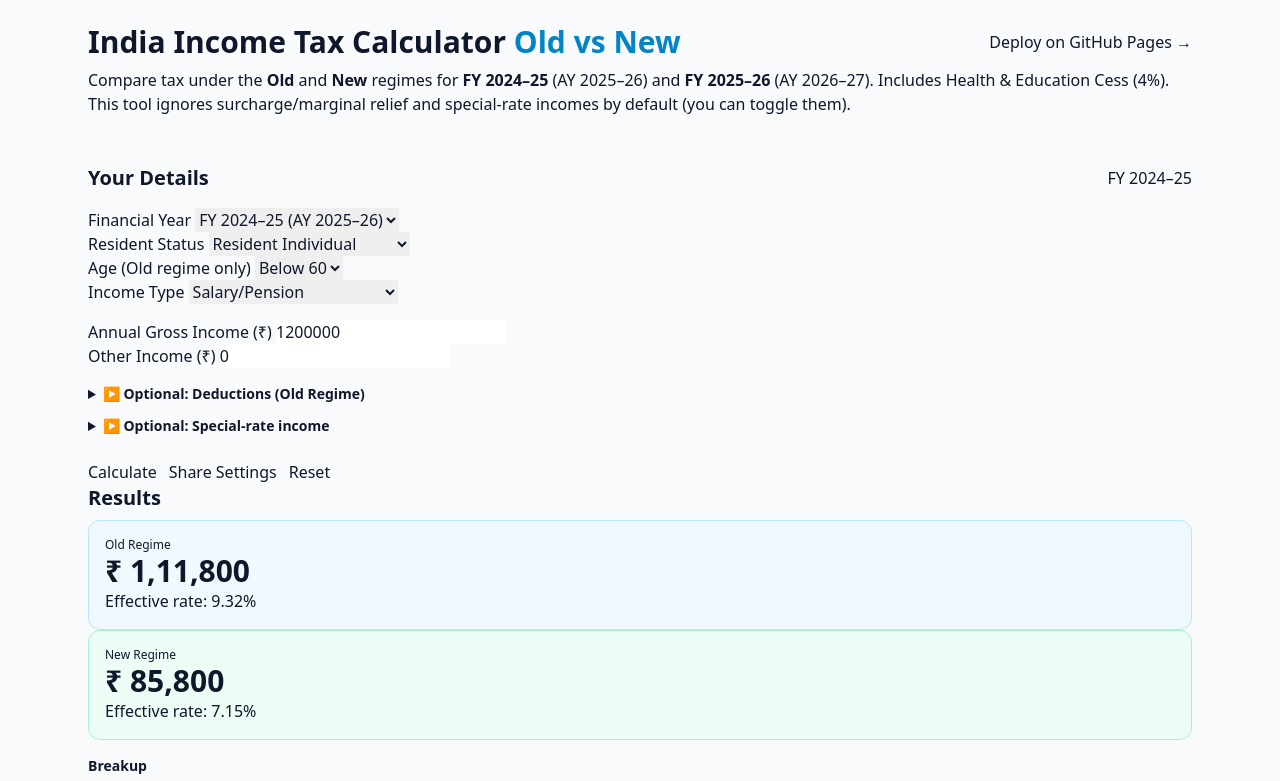
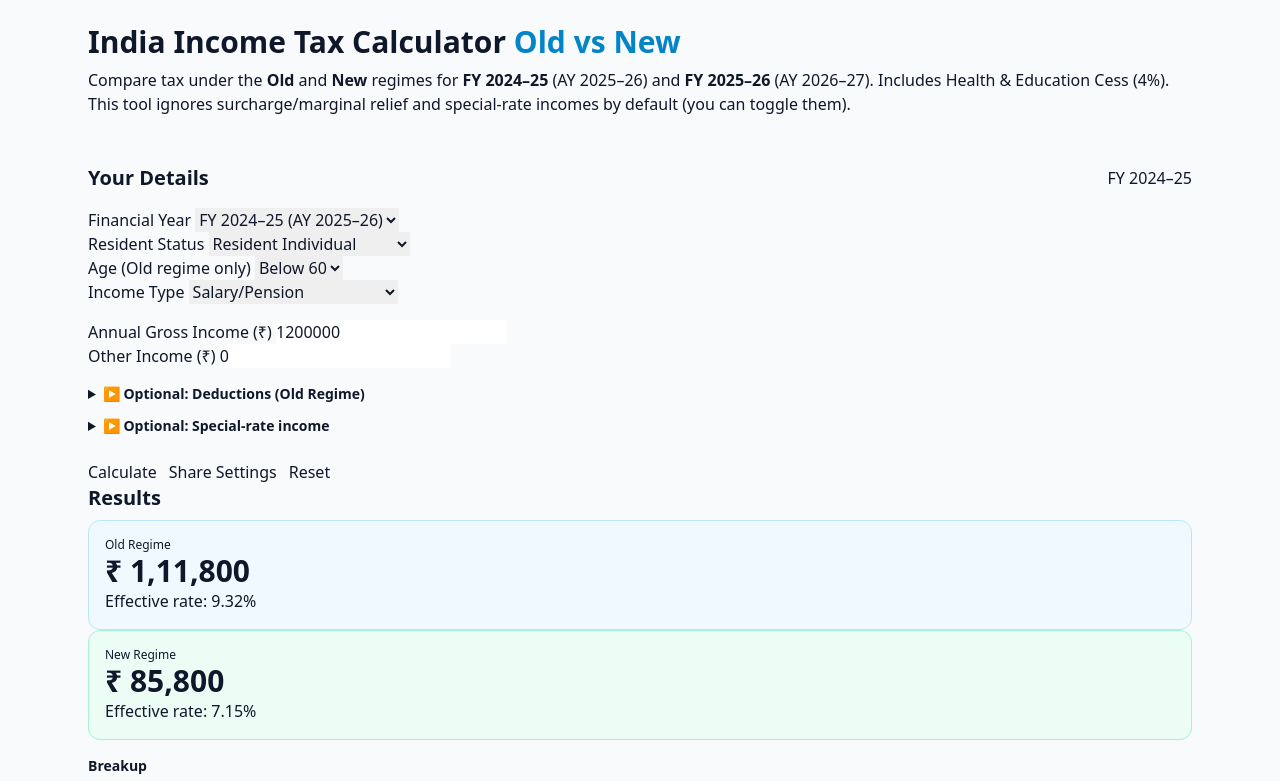
Before and after one commit to govindkjha-byte/India-Tax-Calculator, a plain HTML site: page index.html in a window 1280 px wide. Shown: the top 781 px of the page. Drawn offline with nearby package versions, Linux system fonts and the light colour scheme.

Commit message:
Update index.html

```diff
--- a/index.html
+++ b/index.html
@@ -27,7 +27,6 @@
   <header class="max-w-6xl mx-auto p-4 md:p-6">
     <div class="flex items-center justify-between">
       <h1 class="text-2xl md:text-3xl font-bold">India Income Tax Calculator <span class="text-sky-600">Old vs New</span></h1>
-      <a class="btn-ghost" href="https://github.com/new" target="_blank" rel="noopener">Deploy on GitHub Pages →</a>
     </div>
     <p class="muted mt-2">Compare tax under the <b>Old</b> and <b>New</b> regimes for <b>FY 2024–25</b> (AY 2025–26) and <b>FY 2025–26</b> (AY 2026–27). Includes Health & Education Cess (4%).
       This tool ignores surcharge/marginal relief and special-rate incomes by default (you can toggle them).</p>
```
